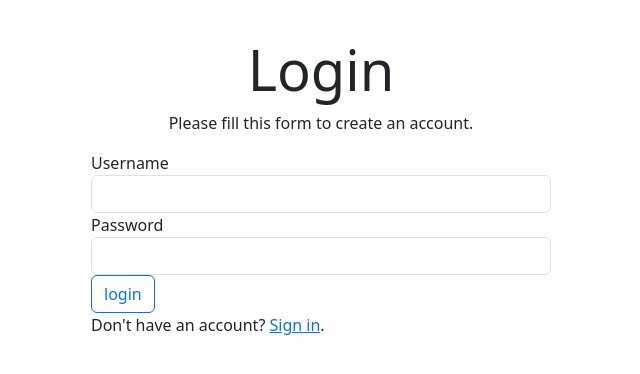
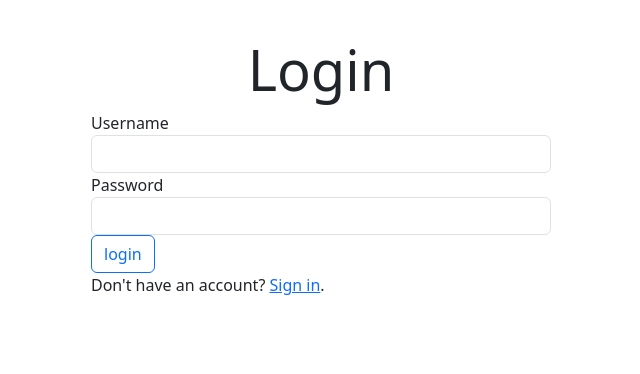
Before and after one commit to ardaputr/webtravel-in-php, a PHP site: page /login.php in a window 1280 px wide. Shown: the top 374 px of the page, without its empty margins (319-959 px from the left). Run offline with PHP 8.4, Linux system fonts and the light colour scheme.

Commit message:
edit baru by arda

```diff
--- a/login.php
+++ b/login.php
@@ -72,7 +72,6 @@ if ($_SERVER['REQUEST_METHOD'] === 'POST') {
   <main>
     <section class="container wrapper">
       <h2 class="display-4 pt-3">Login</h2>
-      <p class="text-center">Please fill this form to create an account.</p>
 
       <form action="<?php echo htmlspecialchars($_SERVER['PHP_SELF']); ?>" method="POST">
         <div class="form-group <?php (!empty($username_err)) ? 'has_error' : ''; ?>">
--- a/register.php
+++ b/register.php
@@ -84,7 +84,6 @@ if ($_SERVER['REQUEST_METHOD'] === 'POST') {
 	<main>
 		<section class="container wrapper">
 			<h2 class="display-4 pt-3">Sign Up</h2>
-			<p class="text-center">Please fill in your credentials.</p>
 			<form action="<?php echo htmlspecialchars($_SERVER['PHP_SELF']); ?>" method="POST">
 				<div class="form-group <?php (!empty($username_err)) ? 'has_error' : ''; ?>">
 					<label for="username">Username</label>
--- a/welcome.php
+++ b/welcome.php
@@ -5,6 +5,7 @@ if (!isset($_SESSION['loggedin']) && $_SESSION['loggedin'] !== false) {
 	header('location: login.php');
 	exit;
 }
+
 ?>
 <!DOCTYPE html>
 <html lang="en">
```
